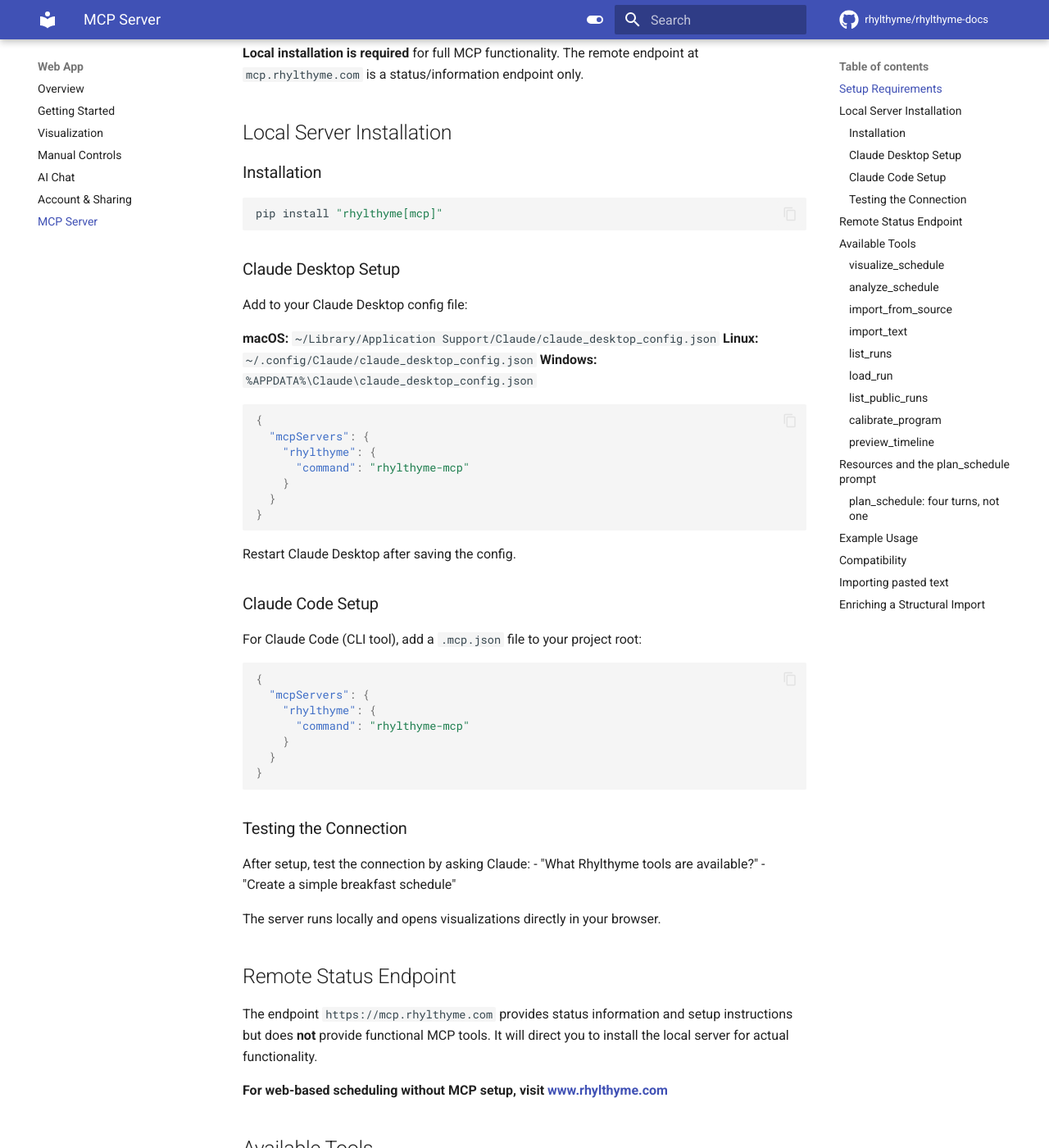
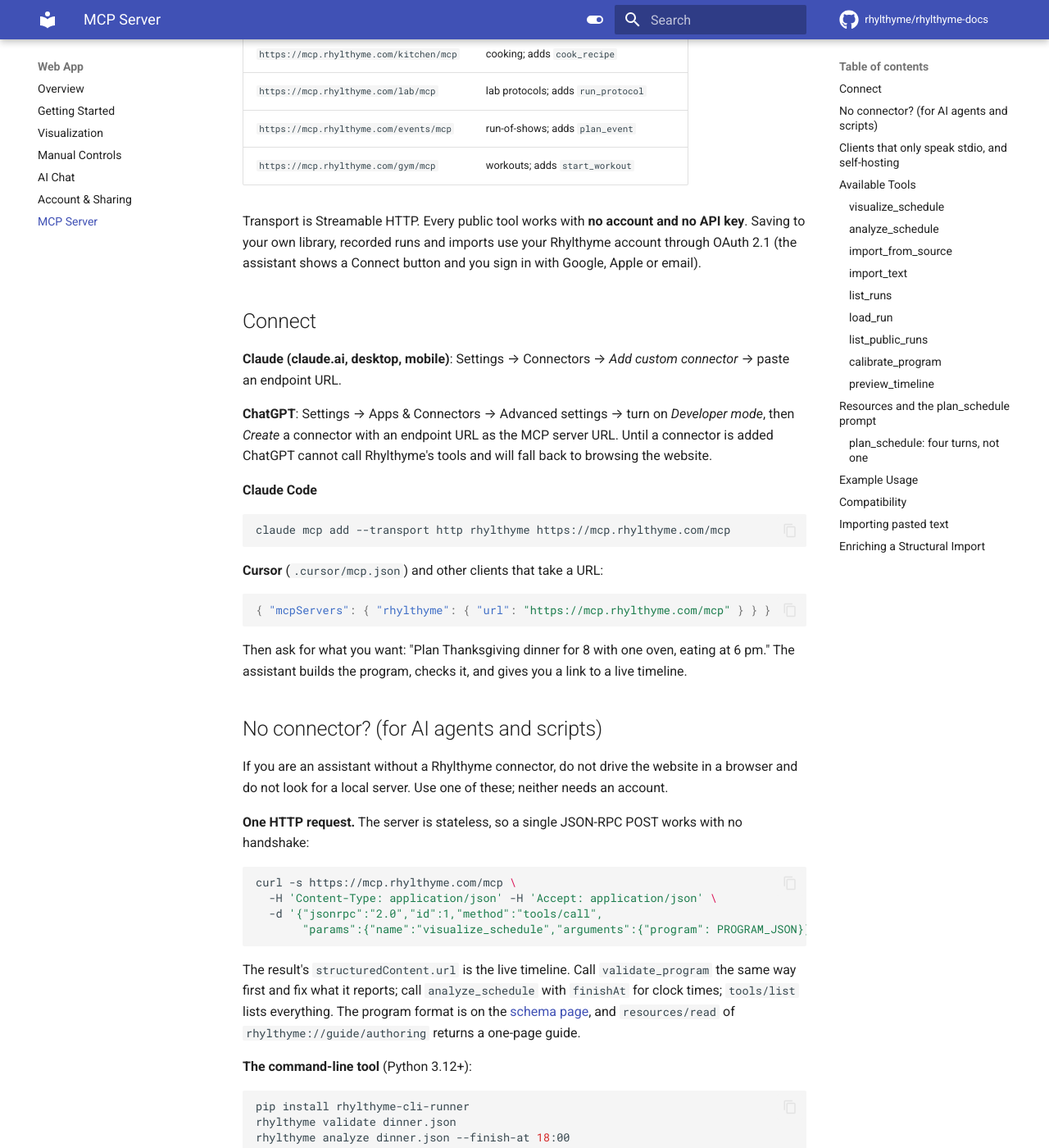
Before and after one commit to rhylthyme/rhylthyme-docs, an MkDocs documentation site: the page built from docs/web-app/mcp.md, in a window 1280 px wide and 1400 px high, scrolled down 343 px. Shown: the whole window at 82% size. Built offline with MkDocs 1.6.1 and Material for MkDocs 9.7.7, drawn with Linux system fonts in a browser that asks for light colours; comment, search, counter and statistics services are not loaded; the version menu is left out; some of the changed text lies outside the part shown.

Commit message:
MCP page: the hosted server is the way in; add llms.txt
The page said mcp.rhylthyme.com was a status endpoint and that a local
install was required. Neither has been true for months, and an assistant
that read it went looking for a local server instead of calling the hosted
one. Now: endpoints, connecting Claude, ChatGPT, Claude Code and Cursor, a
no-connector path for agents (one POST, or the CLI), self-hosting, and a
warning about the old PyPI package. llms.txt says the same in brief.

Claude-Session: https://claude.ai/code/session_01VAL9iQwU8RGideTsofnULV

````diff
--- a/docs/web-app/mcp.md
+++ b/docs/web-app/mcp.md
@@ -1,66 +1,102 @@
 # MCP Server
 
-The Rhylthyme MCP (Model Context Protocol) server lets AI assistants like Claude create and visualize Rhylthyme schedules directly. MCP is an open standard that enables AI models to call external tools — in this case, Rhylthyme's visualization and recipe import capabilities.
+Rhylthyme runs a **hosted MCP server**. There is nothing to install: connect
+your assistant to a URL and it can validate, analyze and publish schedules as
+live timelines.
 
-## Setup Requirements
+| Endpoint | For |
+|---|---|
+| `https://mcp.rhylthyme.com/mcp` | anything (cooking, lab, events, workouts) |
+| `https://mcp.rhylthyme.com/kitchen/mcp` | cooking; adds `cook_recipe` |
+| `https://mcp.rhylthyme.com/lab/mcp` | lab protocols; adds `run_protocol` |
+| `https://mcp.rhylthyme.com/events/mcp` | run-of-shows; adds `plan_event` |
+| `https://mcp.rhylthyme.com/gym/mcp` | workouts; adds `start_workout` |
 
-**Local installation is required** for full MCP functionality. The remote endpoint at `mcp.rhylthyme.com` is a status/information endpoint only.
+Transport is Streamable HTTP. Every public tool works with **no account and no
+API key**. Saving to your own library, recorded runs and imports use your
+Rhylthyme account through OAuth 2.1 (the assistant shows a Connect button and
+you sign in with Google, Apple or email).
 
-## Local Server Installation
+## Connect
 
-### Installation
+**Claude (claude.ai, desktop, mobile)**: Settings → Connectors → *Add custom
+connector* → paste an endpoint URL.
+
+**ChatGPT**: Settings → Apps & Connectors → Advanced settings → turn on
+*Developer mode*, then *Create* a connector with an endpoint URL as the MCP
+server URL. Until a connector is added ChatGPT cannot call Rhylthyme's tools
+and will fall back to browsing the website.
+
+**Claude Code**
 
 ```bash
-pip install "rhylthyme[mcp]"
+claude mcp add --transport http rhylthyme https://mcp.rhylthyme.com/mcp
 ```
 
-### Claude Desktop Setup
-
-Add to your Claude Desktop config file:
-
-**macOS:** `~/Library/Application Support/Claude/claude_desktop_config.json`
-**Linux:** `~/.config/Claude/claude_desktop_config.json`
-**Windows:** `%APPDATA%\Claude\claude_desktop_config.json`
+**Cursor** (`.cursor/mcp.json`) and other clients that take a URL:
 
 ```json
-{
-  "mcpServers": {
-    "rhylthyme": {
-      "command": "rhylthyme-mcp"
-    }
-  }
-}
+{ "mcpServers": { "rhylthyme": { "url": "https://mcp.rhylthyme.com/mcp" } } }
 ```
 
-Restart Claude Desktop after saving the config.
+Then ask for what you want: "Plan Thanksgiving dinner for 8 with one oven,
+eating at 6 pm." The assistant builds the program, checks it, and gives you a
+link to a live timeline.
 
-### Claude Code Setup
+## No connector? (for AI agents and scripts)
 
-For Claude Code (CLI tool), add a `.mcp.json` file to your project root:
+If you are an assistant without a Rhylthyme connector, do not drive the website
+in a browser and do not look for a local server. Use one of these; neither
+needs an account.
+
+**One HTTP request.** The server is stateless, so a single JSON-RPC POST works
+with no handshake:
+
+```bash
+curl -s https://mcp.rhylthyme.com/mcp \
+  -H 'Content-Type: application/json' -H 'Accept: application/json' \
+  -d '{"jsonrpc":"2.0","id":1,"method":"tools/call",
+       "params":{"name":"visualize_schedule","arguments":{"program": PROGRAM_JSON}}}'
+```
+
+The result's `structuredContent.url` is the live timeline. Call
+`validate_program` the same way first and fix what it reports; call
+`analyze_schedule` with `finishAt` for clock times; `tools/list` lists
+everything. The program format is on the [schema page](../development/schema.md),
+and `resources/read` of `rhylthyme://guide/authoring` returns a one-page guide.
+
+**The command-line tool** (Python 3.12+):
+
+```bash
+pip install rhylthyme-cli-runner
+rhylthyme validate dinner.json
+rhylthyme analyze dinner.json --finish-at 18:00
+rhylthyme publish dinner.json          # prints the live-timeline URL
+```
+
+## Clients that only speak stdio, and self-hosting
+
+A client that can only launch a command can bridge to the hosted server:
 
 ```json
-{
-  "mcpServers": {
-    "rhylthyme": {
-      "command": "rhylthyme-mcp"
-    }
-  }
-}
+{ "mcpServers": { "rhylthyme": { "command": "npx", "args": ["-y", "mcp-remote", "https://mcp.rhylthyme.com/mcp"] } } }
 ```
 
-### Testing the Connection
+The server is open source (Node 20+). To run your own:
 
-After setup, test the connection by asking Claude:
-- "What Rhylthyme tools are available?"
-- "Create a simple breakfast schedule"
+```bash
+git clone https://github.com/rhylthyme/rhylthyme-mcp && cd rhylthyme-mcp
+npm install && PORT=3000 npm start      # http://localhost:3000/mcp
+```
 
-The server runs locally and opens visualizations directly in your browser.
+Validation, timing analysis, the renderer, resources and prompts then run in
+your process; catalog search, publishing and account tools still call
+rhylthyme.com.
 
-## Remote Status Endpoint
-
-The endpoint `https://mcp.rhylthyme.com` provides status information and setup instructions but does **not** provide functional MCP tools. It will direct you to install the local server for actual functionality.
-
-**For web-based scheduling without MCP setup, visit [www.rhylthyme.com](https://www.rhylthyme.com)**
+!!! warning "Old package"
+    `rhylthyme-mcp` 0.1.0 on PyPI (February 2026) is an early stdio server
+    with a single tool, and `pip install "rhylthyme[mcp]"` from older versions
+    of this page no longer applies. Use the hosted server.
 
 ## Available Tools
 
@@ -386,7 +422,7 @@ place: [rhylthyme-cli-runner's README, "Evaluating prompts"](https://github.com/
 
 ## Example Usage
 
-Try these prompts in Claude Desktop or claude.ai after connecting:
+Try these prompts after connecting:
 
 - "Create a schedule for making chicken tikka masala with naan bread"
 - "Plan a Thanksgiving dinner with turkey, mashed potatoes, green beans, and pumpkin pie"
@@ -398,13 +434,10 @@ Claude will confirm resource constraints (e.g., "You have 1 oven, 4 stovetop bur
 
 ## Compatibility
 
-The local Rhylthyme MCP server works with MCP-compatible clients that support command-based servers:
-
-- [Claude Desktop](https://claude.ai/download) ✅
-- [Claude Code](https://claude.ai/code) ✅ (via `.mcp.json`)
-- Any client supporting MCP stdio transport ✅
-
-**Note:** HTTP-based MCP clients may not work with the command-based local server. For web-based access, use [www.rhylthyme.com](https://www.rhylthyme.com) directly.
+Any MCP client that supports Streamable HTTP can use the hosted server:
+Claude (all apps), Claude Code, ChatGPT (developer-mode connectors), Cursor,
+the Claude and OpenAI APIs' MCP connectors, and the MCP Inspector. The server
+is listed in the MCP Registry as `com.rhylthyme/rhylthyme`.
 
 ## Importing pasted text
 
````
Also changed, not shown: docs/llms.txt (added, +25 -0 lines).
